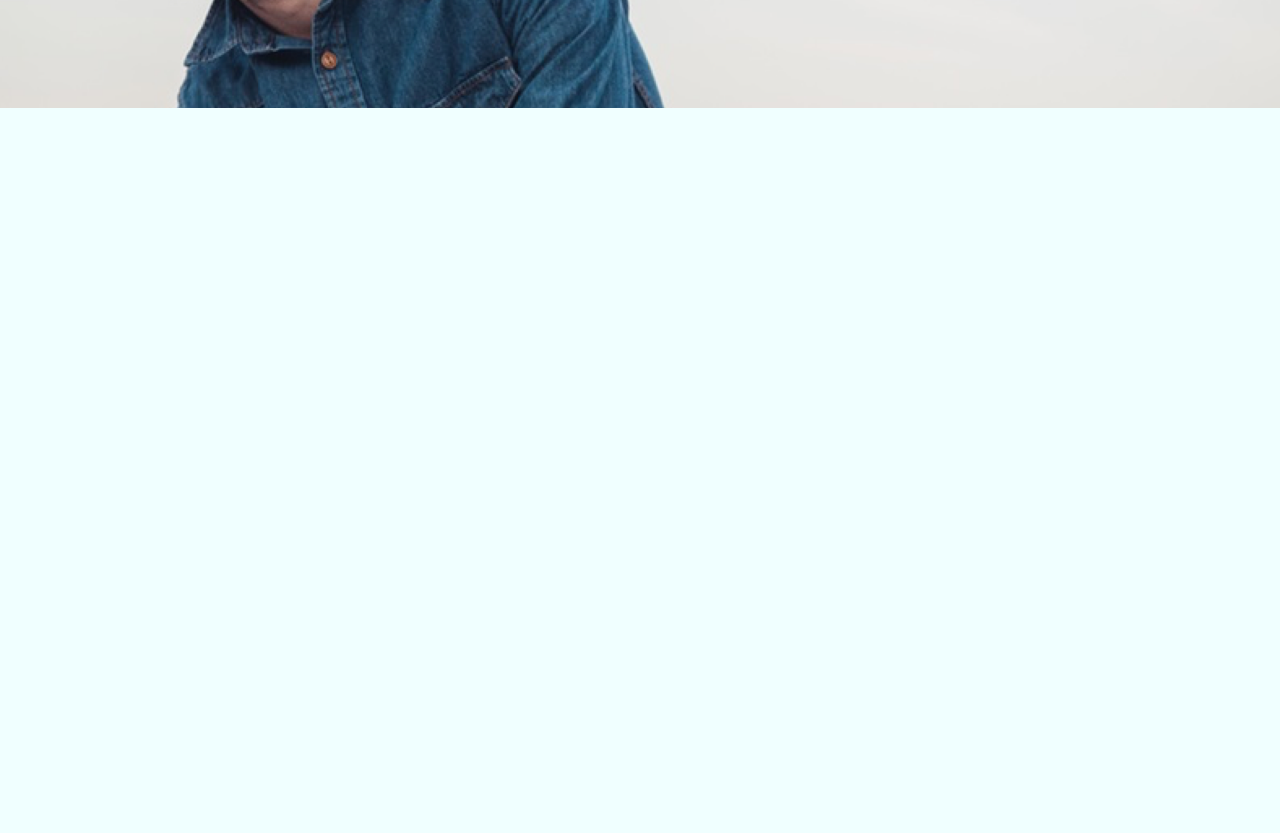
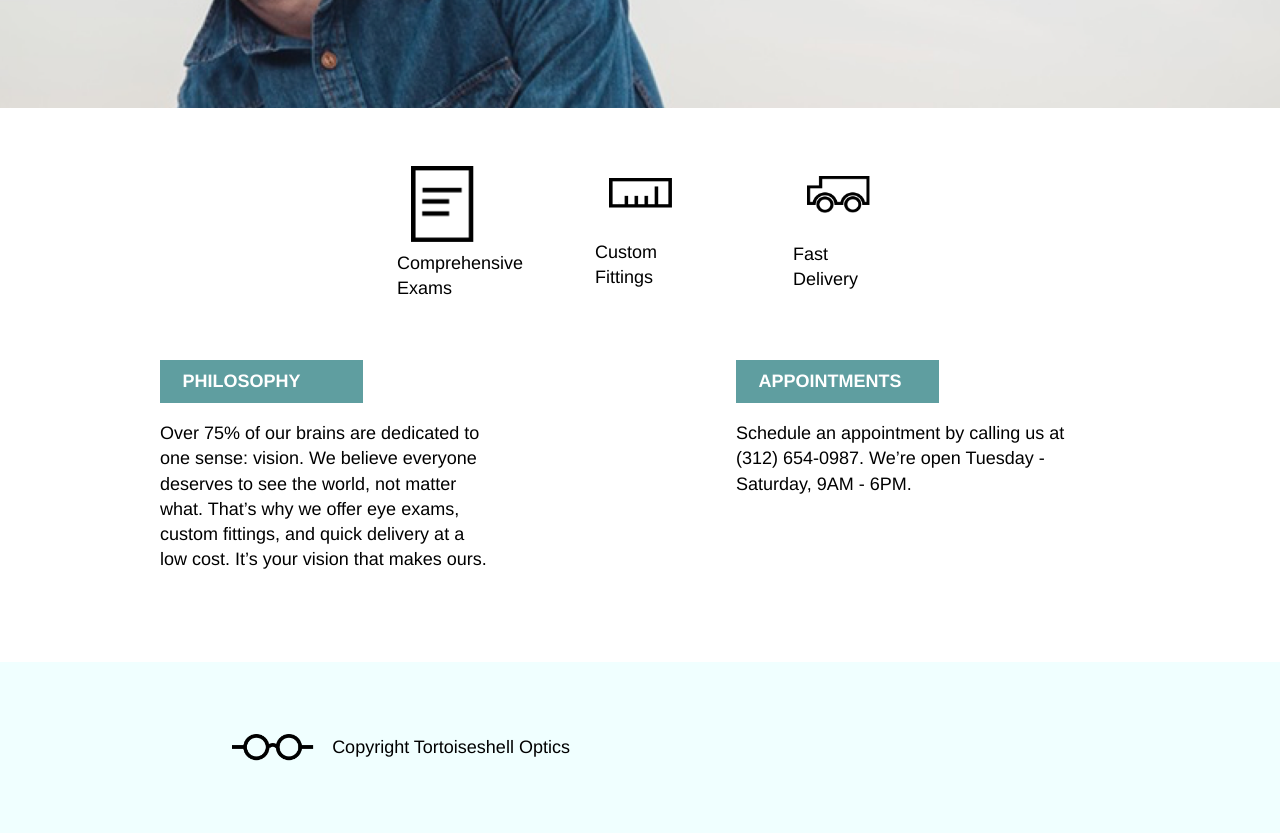
Before and after one commit to ChrisVlasblom/TortoiseshellOptics, a plain HTML site: page index.html in a window 1280 px wide. Shown: the part 450-1283 px from the top of the page. Before the commit the page ends 800 px from the top, so only its background shows below. Drawn offline with Linux system fonts and the light colour scheme.

Commit message:
desktop version finished

```diff
--- a/index.html
+++ b/index.html
@@ -31,6 +31,57 @@
       </div>
     </div>
 
+    <!-- Images -->
+
+    <div class="characteristics">
+
+      <div class="characteristic">
+        <img class="thinner-img" src="./resources/images/paper-icon.png" alt="Paper icon">
+        <p>Comprehensive Exams</p>
+      </div>
+      <div class="characteristic">
+        <img class="wider-img" src="./resources/images/ruler-icon.png" alt="Ruler icon">
+        <p>Custom Fittings</p>
+      </div>
+      <div class="characteristic">
+        <img class="wider-img" src="./resources/images/truck-icon.png" alt="Truck icon">
+        <p>Fast Delivery</p>
+      </div>
+
+    </div>
+
+    <!-- Content -->
+
+    <div class="content">
+
+      <div class="site-container">
+
+        <div class="content-section">
+          <p class="content-title">PHILOSOPHY</p>
+          <p class="content-text">Over 75% of our brains are dedicated to one sense: vision. We believe everyone deserves to see the world, not matter what. That’s why we offer eye exams, custom fittings, and quick delivery at a low cost. It’s your vision that makes ours.</p>
+        </div>
+
+        <div class="content-section">
+          <p class="content-title">APPOINTMENTS</p>
+          <p class="content-text">Schedule an appointment by calling us at (312) 654-0987. We’re open Tuesday - Saturday, 9AM - 6PM.</p>
+        </div>
+
+      </div>
+    </div>
+
+    <div class="footer">
+      <div class="site-container">
+
+        <img src="./resources/images/logo-black.png" alt="Logo">
+        <span>Copyright Tortoiseshell Optics</span>
+
+      </div>
+
+
+
+    </div>
+
+
 
 
 
--- a/resources/css/style.css
+++ b/resources/css/style.css
@@ -1,12 +1,13 @@
-html{
+html,
+body{
   font-size: 18px;
   line-height: 1.4;
-  background-color: azure;
+  background-color: white;
   font-family: Helvetica, sans-serif;
-  color: white;
+  color: black;
 }
 
-.site-container {
+.site-container{
   max-width: 960px;
   margin: 0 auto;
 }
@@ -18,7 +19,7 @@ html{
   background-size: cover;
   height: 31rem;
   display: flex;
-
+  color: white;
 }
 
 .banner{
@@ -65,7 +66,7 @@ nav p span{
 .quote{
   background-color: white;
   color: black;
-  padding: 1.5rem 5rem;
+  padding: 2rem 5rem;
   font-size: 2rem;
   line-height: 1.2;
   font-weight: bold;
@@ -74,5 +75,82 @@ nav p span{
   margin-left: 19rem;;
   position: relative;
   left: 2rem;
+}
 
+.characteristics{
+  display: flex;
+  justify-content: center;
+  align-items: center;
+  flex-direction: row;
+  margin-top: 3rem;
+  margin-bottom: 3rem;
 }
+
+.characteristic{
+  display: flex;
+  flex-direction: column;
+  justify-content: space-between;
+  align-items: center;
+  width: 5rem;
+  height: 8rem;
+  margin: 0 3rem;
+}
+
+.characteristic img{
+  display: flex;
+  width: 3.5rem;
+  margin: auto auto;
+}
+
+.characteristic p{
+  display: flex;
+  margin: auto auto;
+}
+
+.content .site-container{
+  display: flex;
+  justify-content: space-between;
+  align-items: flex-start;
+  flex-direction: row;
+}
+
+.content-section{
+  width: 35%;
+  margin-right: 5%;
+  display: flex;
+  flex-direction: column;
+  justify-content: flex-start;
+  align-items: flex-start;
+}
+
+.content-title{
+  font-weight: bold;
+  color: white;
+  background-color: cadetblue;
+  width: 10rem;
+  padding: 0.5rem 0 0.5rem 1.25rem;
+  display: flex;
+  margin-bottom: 1rem;
+}
+
+.content-text{
+  display: flex;
+  font-size: 1rem;
+}
+
+.footer{
+  background-color: azure;
+  height: 9.5rem;
+  margin-top: 5rem;
+}
+
+.footer .site-container{
+  display: flex;
+  align-items: center;
+}
+
+
+.footer img{
+  height: 1.5rem;
+  padding: 4rem 1rem 4rem 4rem;
+}
```
